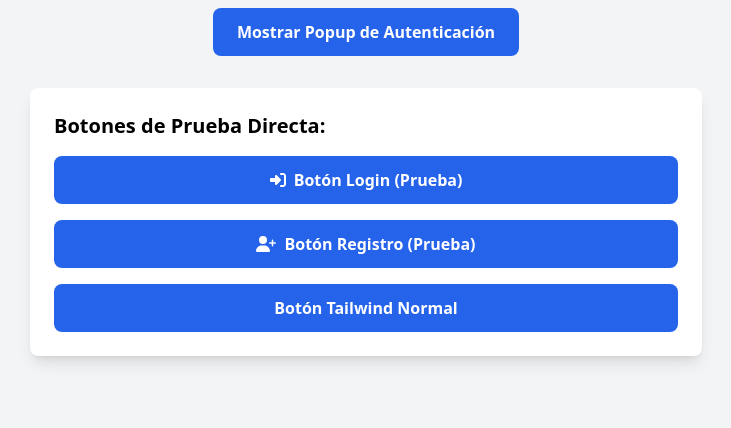
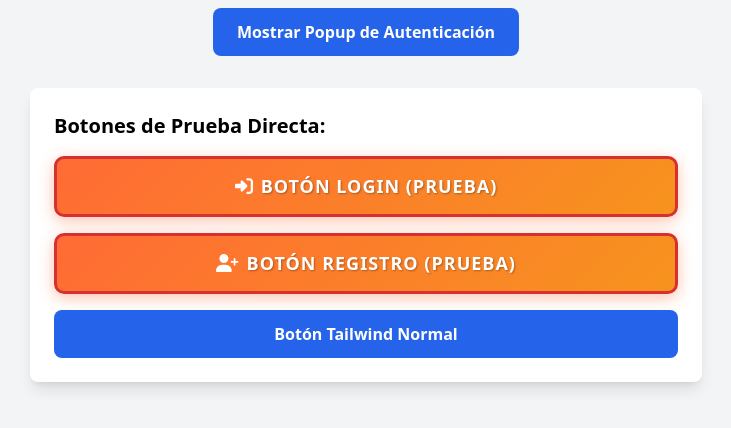
Before and after one commit to imaquinua/bluelobsters.io, a website: page test-auth.html in a window 1280 px wide. Shown: the part 92-520 px from the top of the page, without its empty margins (274-1005 px from the left). Drawn offline with nearby package versions, Linux system fonts and the light colour scheme.

Commit message:
Change auth buttons to highly visible orange gradient colors
- Changed from blue to orange gradient background (#ff6b35 to #f7931e)
- Added red border (#d63031) for better definition
- Increased font weight to 800 and size to 18px
- Added text-shadow and stronger box-shadow
- Made text uppercase with letter-spacing
- Enhanced hover effects with darker gradient
- Added active state styling
- Buttons now clearly visible without needing hover

```diff
--- a/test-auth.html
+++ b/test-auth.html
@@ -9,22 +9,32 @@
     <style>
         /* Auth popup button styles for better visibility */
         .auth-submit-btn {
-            background-color: #2563eb !important;
-            color: white !important;
-            font-weight: 700 !important;
-            padding: 12px 16px !important;
-            border-radius: 8px !important;
-            border: none !important;
+            background: linear-gradient(135deg, #ff6b35, #f7931e) !important;
+            color: #ffffff !important;
+            font-weight: 800 !important;
+            padding: 14px 20px !important;
+            border-radius: 10px !important;
+            border: 3px solid #d63031 !important;
             cursor: pointer !important;
-            transition: all 0.2s !important;
+            transition: all 0.3s !important;
             width: 100% !important;
-            font-size: 16px !important;
+            font-size: 18px !important;
+            text-shadow: 1px 1px 2px rgba(0,0,0,0.3) !important;
+            box-shadow: 0 4px 15px rgba(255, 107, 53, 0.4) !important;
+            text-transform: uppercase !important;
+            letter-spacing: 1px !important;
         }
 
         .auth-submit-btn:hover {
-            background-color: #1d4ed8 !important;
-            transform: translateY(-1px) !important;
-            box-shadow: 0 4px 12px rgba(37, 99, 235, 0.4) !important;
+            background: linear-gradient(135deg, #e84118, #c23616) !important;
+            transform: translateY(-2px) !important;
+            box-shadow: 0 8px 25px rgba(255, 107, 53, 0.6) !important;
+            border-color: #b71c1c !important;
+        }
+
+        .auth-submit-btn:active {
+            transform: translateY(0px) !important;
+            box-shadow: 0 2px 10px rgba(255, 107, 53, 0.4) !important;
         }
 
         /* Auth popup additional styles */
```
Also changed, not shown: index.html (+21 -11 lines).
